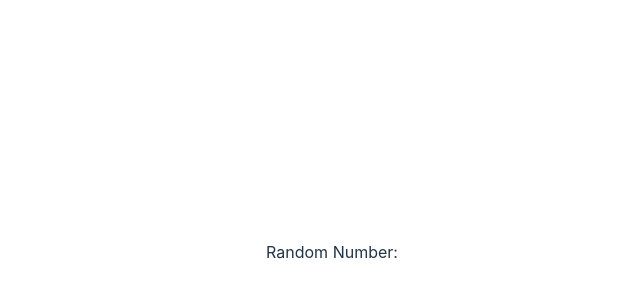
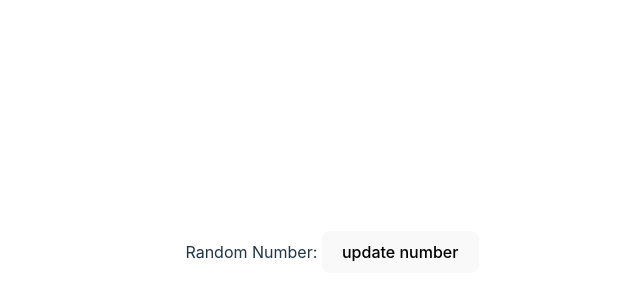
Before and after one commit to ronnyfly2/init-react-query, a React (Vite) app: page / in a window 1280 px wide. Shown: the part 148-448 px from the top of the page, without its empty margins (308-948 px from the left). Built offline with nearby package versions, Linux system fonts and the light colour scheme; no server answers.

Commit message:
add button for update number

```diff
--- a/src/App.tsx
+++ b/src/App.tsx
@@ -14,7 +14,8 @@ const App = () =>{
 
   return (
     <div className="App App-header">
-      <span>Random Number: <small>{query.data}</small></span>
+      <span>Random Number: <small>{ query.data }</small></span>
+      <button onClick={ () => query.refetch() }>update number</button>
     </div>
   )
 }
```
